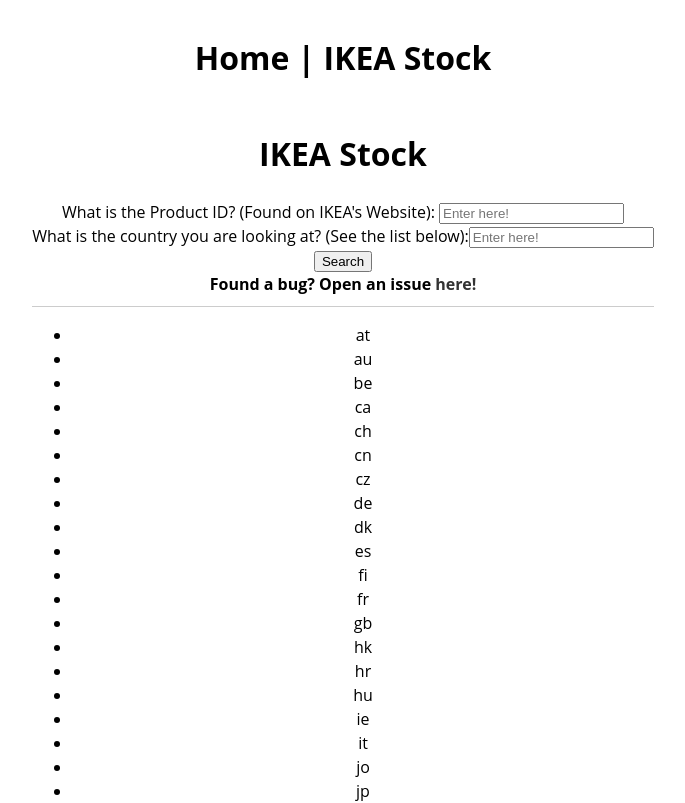
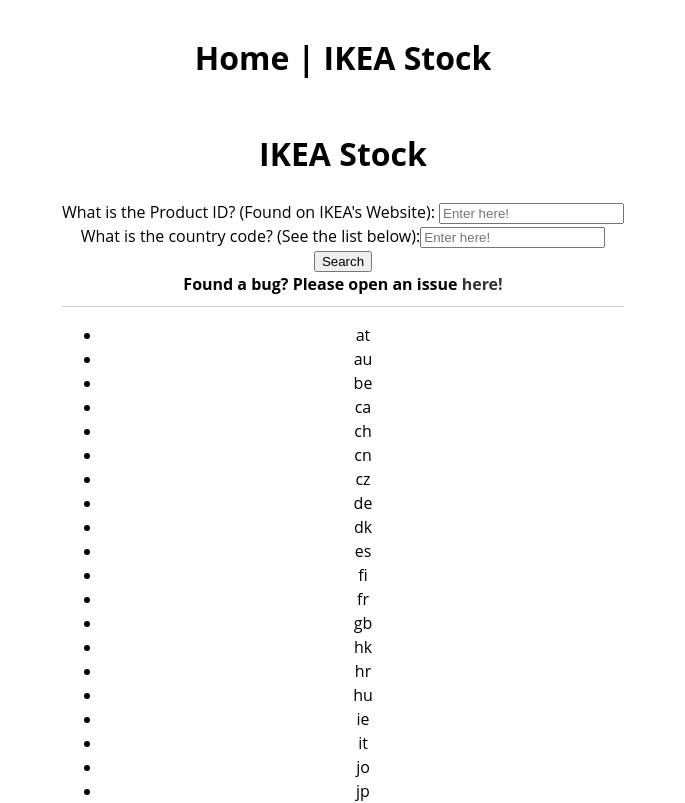
Before and after one commit to IkeaStock/website, a Next.js app: page / in a window 1280 px wide. Shown: the top 803 px of the page, without its empty margins (297-982 px from the left). Built offline with nearby package versions, Linux system fonts and the light colour scheme.

Commit message:
Update index.tsx

```diff
--- a/pages/index.tsx
+++ b/pages/index.tsx
@@ -16,12 +16,12 @@
       <label htmlFor="product">What is the Product ID? (Found on IKEA's Website): </label>
       <input id="product" type="text" placeholder="Enter here!" width="auto"/>
       <br />
-      <label htmlFor="country">What is the country you are looking at? (See the list below):</label>
+      <label htmlFor="country">What is the country code? (See the list below):</label>
       <input id="country" type="text" placeholder="Enter here!" width="auto"/>
       <br />
       <button type="submit">Search</button>
     </form>
-    <b>Found a bug? Open an issue <a href="https://github.com/IKEAStock/website/issues">here!</a></b>
+    <b>Found a bug? Please open an issue <a href="https://github.com/IKEAStock/website/issues">here!</a></b>
     </>
     )}>
       <ul>
```
